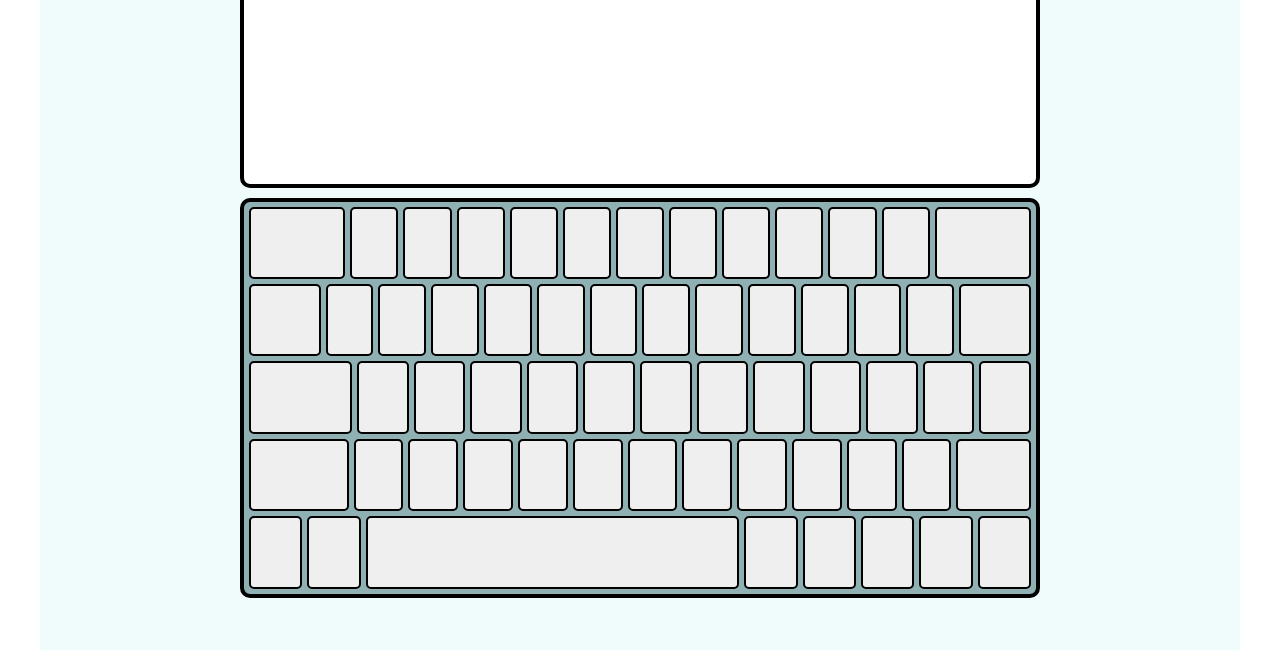
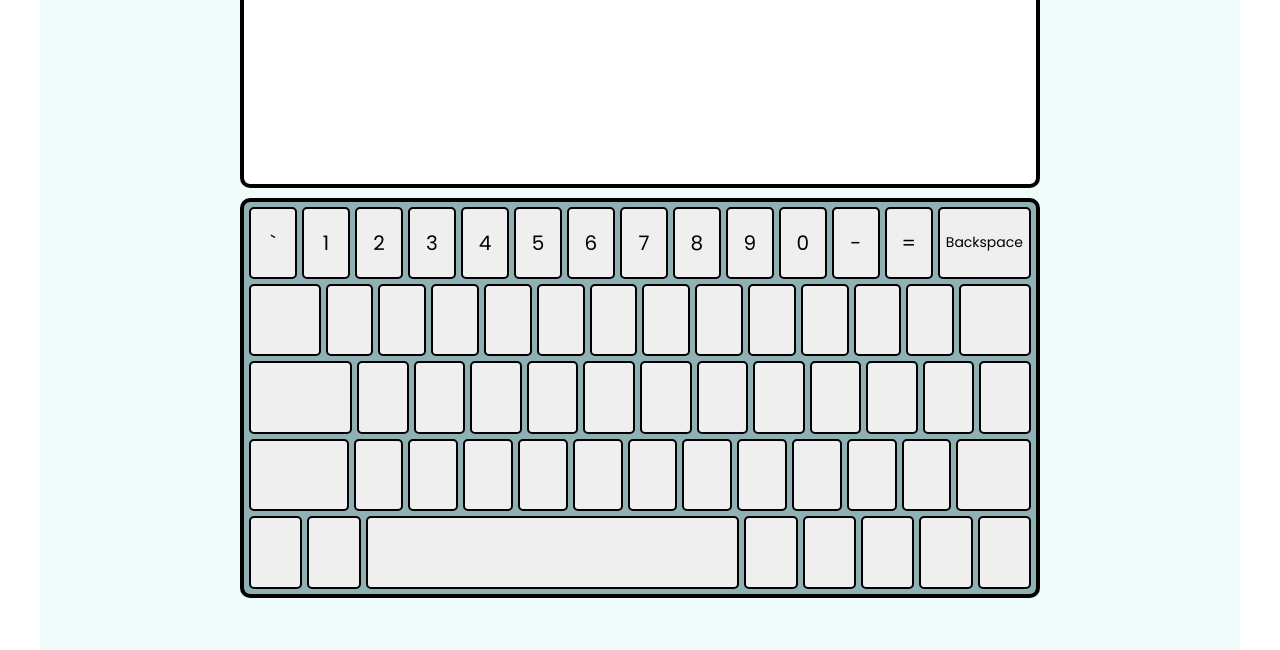
Before and after one commit to leshiy77/RSSVirtualKeyboard, a website built with webpack: page src/index.html in a window 1280 px wide. Shown: the part 150-800 px from the top of the page. Built offline with nearby package versions, Linux system fonts and the light colour scheme.

Commit message:
feat: add key to project

```diff
--- a/src/index.js
+++ b/src/index.js
@@ -1,4 +1,5 @@
 import './styles/sass/main.css';
+import Key from './js/Key'
 
 const container = document.createElement('div');
 container.classList.add('container');
@@ -14,7 +15,7 @@ textArea.rows = 5;
 textArea.cols = 50;
 textArea.classList.add('textarea');
 container.appendChild(textArea);
-textArea.focus();
+textArea.focus()
 
 const keyboard = document.createElement('div');
 keyboard.classList.add('keyboard');
@@ -28,39 +29,56 @@ for (let i=0; i<5; i++) {
     keyboard.appendChild(node)
 }
 
-const keyBtn = document.createElement('button');
-keyBtn.classList.add('key-button');
+const keyboardRowOne = [
+    {name: 'Backquote', value:'`', type: 'text', lang:'eng'},
+    {name: 'Digit1', value:'1', type: 'text', lang:null},
+    {name: 'Digit2', value:'2', type: 'text', lang:null},
+    {name: 'Digit3', value:'3', type: 'text', lang:null},
+    {name: 'Digit4', value:'4', type: 'text', lang:null},
+    {name: 'Digit5', value:'5', type: 'text', lang:null},
+    {name: 'Digit6', value:'6', type: 'text', lang:null},
+    {name: 'Digit7', value:'7', type: 'text', lang:null},
+    {name: 'Digit8', value:'8', type: 'text', lang:null},
+    {name: 'Digit9', value:'9', type: 'text', lang:null},
+    {name: 'Digit0', value:'0', type: 'text', lang:null},
+    {name: 'Minus', value:'-', type: 'text', lang:null},
+    {name: 'Equal', value:'=', type: 'text', lang:null},
+    {name: 'Backspace', value:'Backspace', type: 'func', lang:null}
+]
+
 const keyBtnArea = document.querySelectorAll('.keyboard-row');
 keyBtnArea.forEach(element => {
     switch (element.classList.contains('keyboard-row')) {
         case element.classList.contains('keyboard-row1'):
-            for (let i =0; i<13;i++) {
-                let nodeBtn = keyBtn.cloneNode();
-                element.appendChild(nodeBtn);
+            for (let i =0; i<14;i++) {
+                let nodeBtn = new Key();
+                nodeBtn.setName(keyboardRowOne[i].name, keyboardRowOne[i].value);
+                nodeBtn.getFunctionality(textArea);
+                element.appendChild(nodeBtn.elem);
             }
         break;
         case element.classList.contains('keyboard-row2'):
             for (let i =0; i<14;i++) {
-                let nodeBtn = keyBtn.cloneNode();
-                element.appendChild(nodeBtn);
+                let nodeBtn = new Key();
+                element.appendChild(nodeBtn.elem);
             }
         break;
         case element.classList.contains('keyboard-row3'):
             for (let i =0; i<13;i++) {
-                let nodeBtn = keyBtn.cloneNode();
-                element.appendChild(nodeBtn);
+                let nodeBtn = new Key();
+                element.appendChild(nodeBtn.elem);
             }
         break;
         case element.classList.contains('keyboard-row4'):
             for (let i =0; i<13;i++) {
-                let nodeBtn = keyBtn.cloneNode();
-                element.appendChild(nodeBtn);
+                let nodeBtn = new Key();
+                element.appendChild(nodeBtn.elem);
             }
         break;
         case element.classList.contains('keyboard-row5'):
             for (let i =0; i<8;i++) {
-                let nodeBtn = keyBtn.cloneNode();
-                element.appendChild(nodeBtn);
+                let nodeBtn = new Key();
+                element.appendChild(nodeBtn.elem);
             }
         break;
     }
--- a/src/js/Key.js
+++ b/src/js/Key.js
@@ -1,11 +1,24 @@
-class Key {
+export default class Key {
 
-    constructor(type, func, name, lang = null) {
-        this.type = type;
-        this.func = func;
-        this.name = name;
-        this.lang = lang;
+    constructor() {
+        this.elem = document.createElement('button')
+        this.elem.classList.add('key-button')
+        this.elem.setAttribute('type', 'button' )
+        this.elem.value = '';
     }
 
+    setName(name, value) {
+        this.elem.classList.add(name);
+        this.elem.value = value;
+        this.elem.innerText = value;
+    }
 
+    getFunctionality(area) {
+        this.elem.addEventListener('mousedown', function() {
+            if (this.value === 'Backspace') {
+            } else {
+                area.value += this.value
+            }
+        })
+    }
 }
--- a/src/styles/sass/main.scss
+++ b/src/styles/sass/main.scss
@@ -38,8 +38,11 @@
     display: grid;
     width: 100%;
     &:nth-child(1) {
-        grid-template-columns: 2fr repeat(11, 1fr) 2fr;
+        grid-template-columns: repeat(13, 1fr) 1.5fr;
         gap: 5px;
+        .key-button:last-child {
+            font-size: 14px;
+        }
     }
     &:nth-child(2) {
         grid-template-columns: 1.5fr repeat(12, 1fr) 1.5fr;
@@ -64,4 +67,10 @@
     height: 100%;
     border: 2px solid #000;
     border-radius: 5px;
+    font-family: inherit;
+    font-size: 20px;
+    &:active {
+        transform: scale(0.95);
+        background-color: #a6f3f7;
+    }
 }
```
Also changed, not shown: src/styles/sass/main.css, 1 other file.
